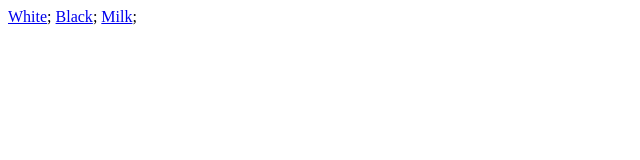
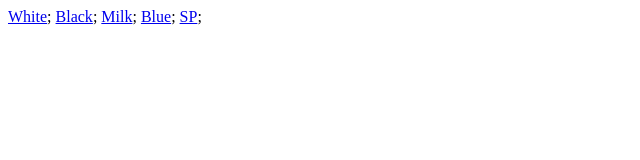
Before and after one commit to Lisra-git/AVP-AR-Android, a plain HTML site: page index.html in a window 1280 px wide. Shown: the full height of the page, 0-640 px from the left. Drawn offline with Linux system fonts and the light colour scheme.

Commit message:
Update index.html

```diff
--- a/index.html
+++ b/index.html
@@ -6,5 +6,9 @@
 
     <a href="intent://arvr.google.com/scene-viewer/1.0?file=https://github.com/Lisra-git/AVP-AR-Android/raw/main/aeroMilk.glb&mode=ar_only#Intent;scheme=https;package=com.google.ar.core;action=android.intent.action.VIEW;S.browser_fallback_url=https://developers.google.com/ar;end;">Milk</a>;
 
+        <a href="intent://arvr.google.com/scene-viewer/1.0?file=https://github.com/Lisra-git/AVP-AR-Android/raw/main/aeroBlue.glb&mode=ar_only#Intent;scheme=https;package=com.google.ar.core;action=android.intent.action.VIEW;S.browser_fallback_url=https://developers.google.com/ar;end;">Blue</a>;
+
+        <a href="intent://arvr.google.com/scene-viewer/1.0?file=https://github.com/Lisra-git/AVP-AR-Android/raw/main/aeroSP.glb&mode=ar_only#Intent;scheme=https;package=com.google.ar.core;action=android.intent.action.VIEW;S.browser_fallback_url=https://developers.google.com/ar;end;">SP</a>;
+
 </body>
 </html>
```
